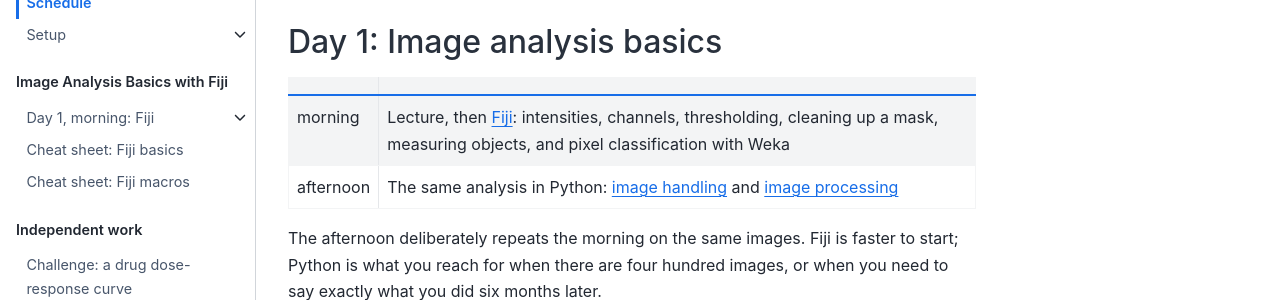
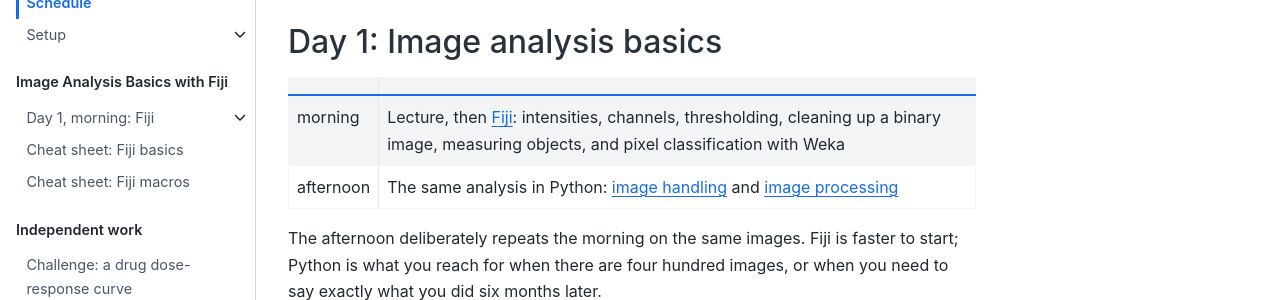
Before and after one commit to bsse-scf/lab_course_image_analysis, a Jupyter Book: the page built from book/course_schedule.md, in a window 1280 px wide and 900 px high. Shown: the part 332-632 px from the top of the window. Built offline with Jupyter Book 1.0.4 settings and Sphinx 7.4.7 and the Sphinx Book theme 1.1.4, drawn with Linux system fonts in a browser that asks for light colours; pages that are not in the unit, such as notebooks, are missing from menus.

Commit message:
Improve language

```diff
--- a/book/course_schedule.md
+++ b/book/course_schedule.md
@@ -13,7 +13,7 @@ to the morning.
 
 | | |
 |---|---|
-| morning | Lecture, then [Fiji](fiji/index.md): intensities, channels, thresholding, cleaning up a mask, measuring objects, and pixel classification with Weka |
+| morning | Lecture, then [Fiji](fiji/index.md): intensities, channels, thresholding, cleaning up a binary image, measuring objects, and pixel classification with Weka |
 | afternoon | The same analysis in Python: [image handling](../notebooks/01_image_handling.ipynb) and [image processing](../notebooks/02_image_processing.ipynb) |
 
 The afternoon deliberately repeats the morning on the same images. Fiji is faster
```
Also changed, not shown: book/fiji/e2_registration.md (+1 -1 lines), book/fiji/e3_segmentation.md (+1 -1 lines), detailed_schedule.md (+6 -6 lines), instructor_notes.md (+1 -1 lines), 14 other files.
